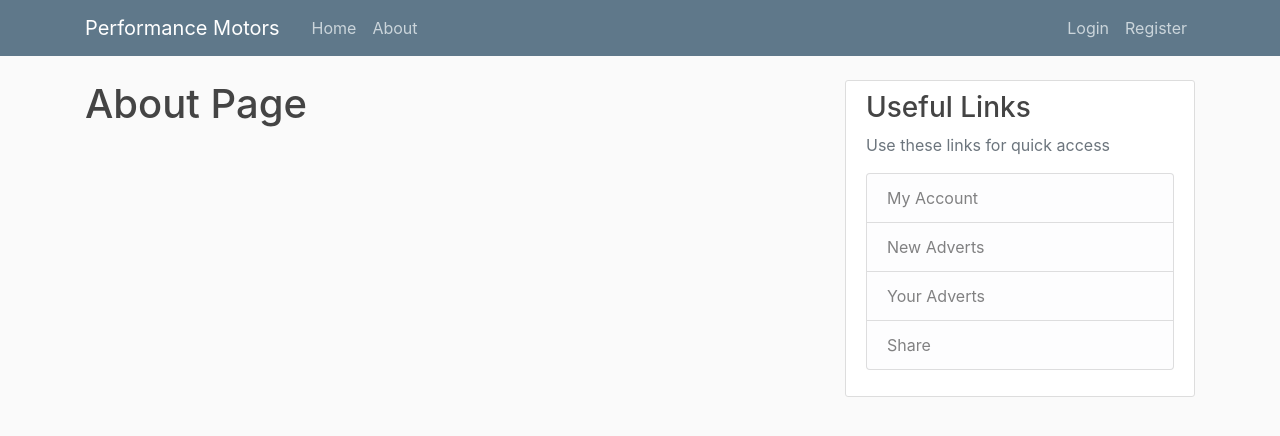
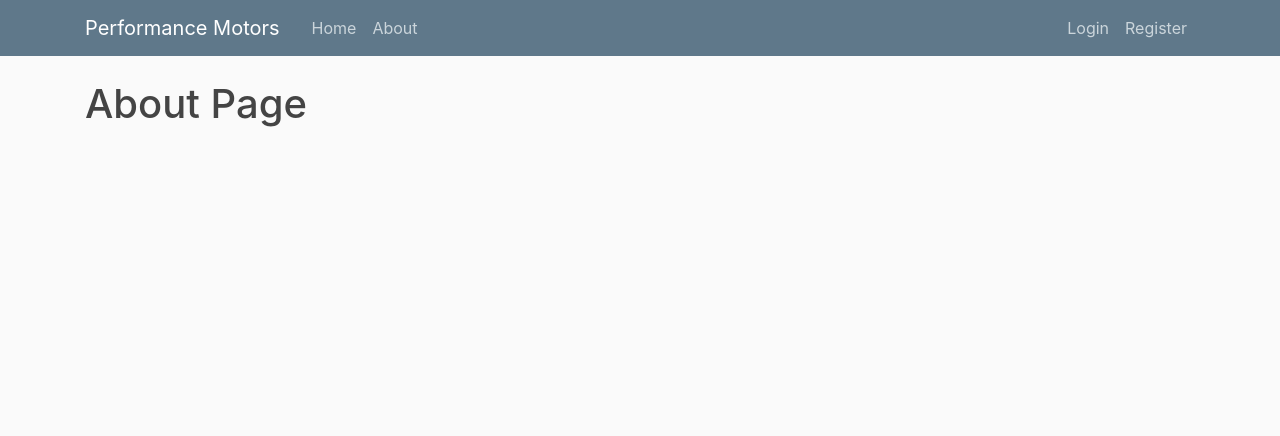
Before and after one commit to code-wizard91/Docker-MotorTrade, a Flask app: page /about in a window 1280 px wide. Shown: the top 436 px of the page. Run offline with Flask 2, Linux system fonts and the light colour scheme; some libraries are stand-ins or nearby versions.

Commit message:
changed homepage side content bar

```diff
--- a/application/templates/layout.html
+++ b/application/templates/layout.html
@@ -69,18 +69,7 @@
 	    {% block content %}{% endblock %}
 	  	</div>
 	    <div class="col-md-4">
-	      <div class="content-section">
-	        <h3>Useful Links</h3>
-	        <p class='text-muted'>Use these links for quick access
-	          <ul class="list-group">
-	            <li class="list-group-item list-group-item-light" href="/login">My Account</li>
-	            <li class="list-group-item list-group-item-light" href="/home">New Adverts</li>
-	            <li class="list-group-item list-group-item-light" href="/home">Your Adverts</li>
-	            <li class="list-group-item list-group-item-light" href="#">Share</li>
-	          </ul>
-	        </p>
-	      </div>
-    </div>
+	</div>
   </div>
 </main>
 
--- a/test_results/index.html
+++ b/test_results/index.html
@@ -97,7 +97,7 @@
     <div class="content">
         <p>
             <a class="nav" href="https://coverage.readthedocs.io">coverage.py v5.0.3</a>,
-            created at 2020-03-08 03:19
+            created at 2020-03-08 03:22
         </p>
     </div>
 </div>
```
